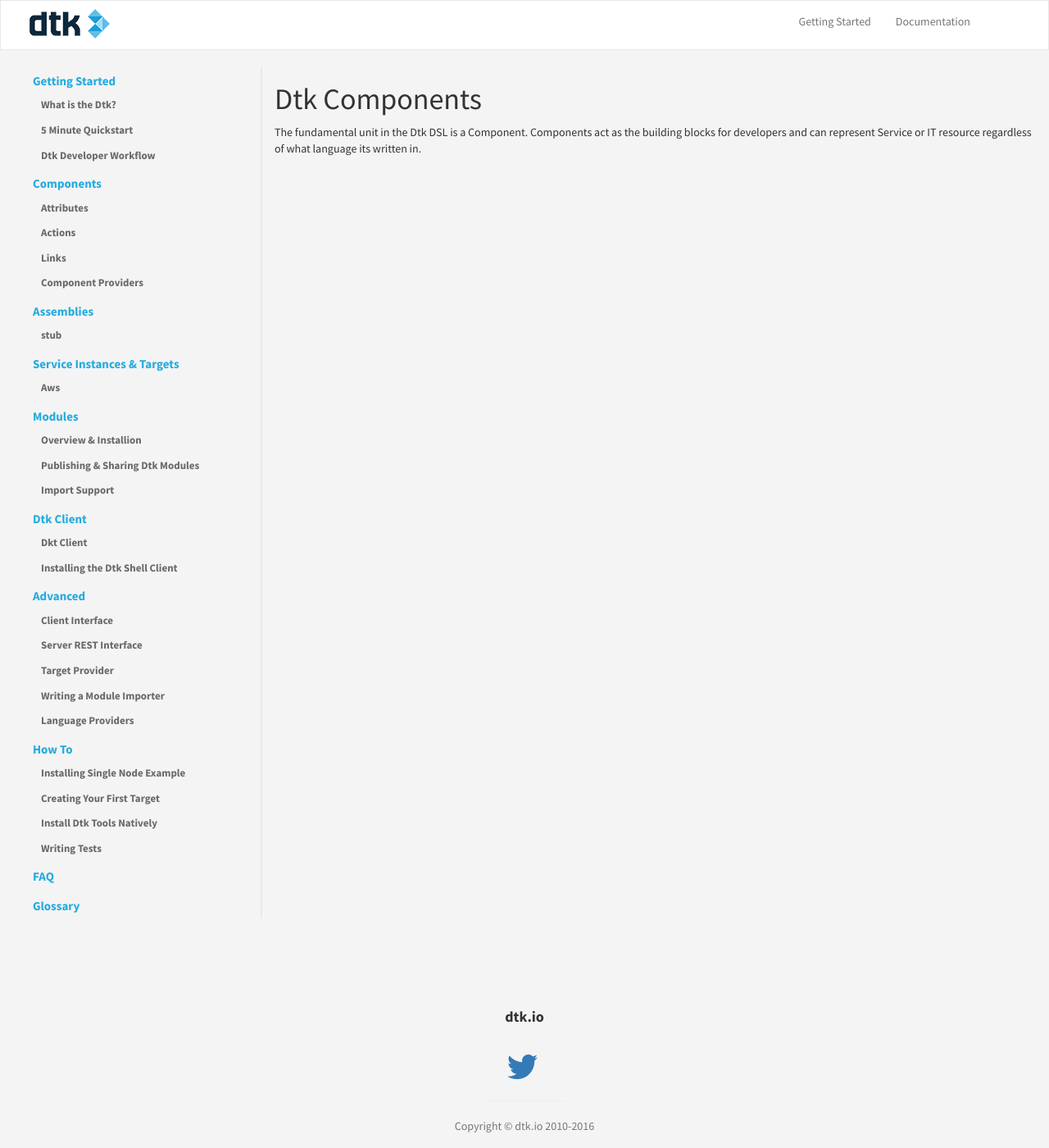
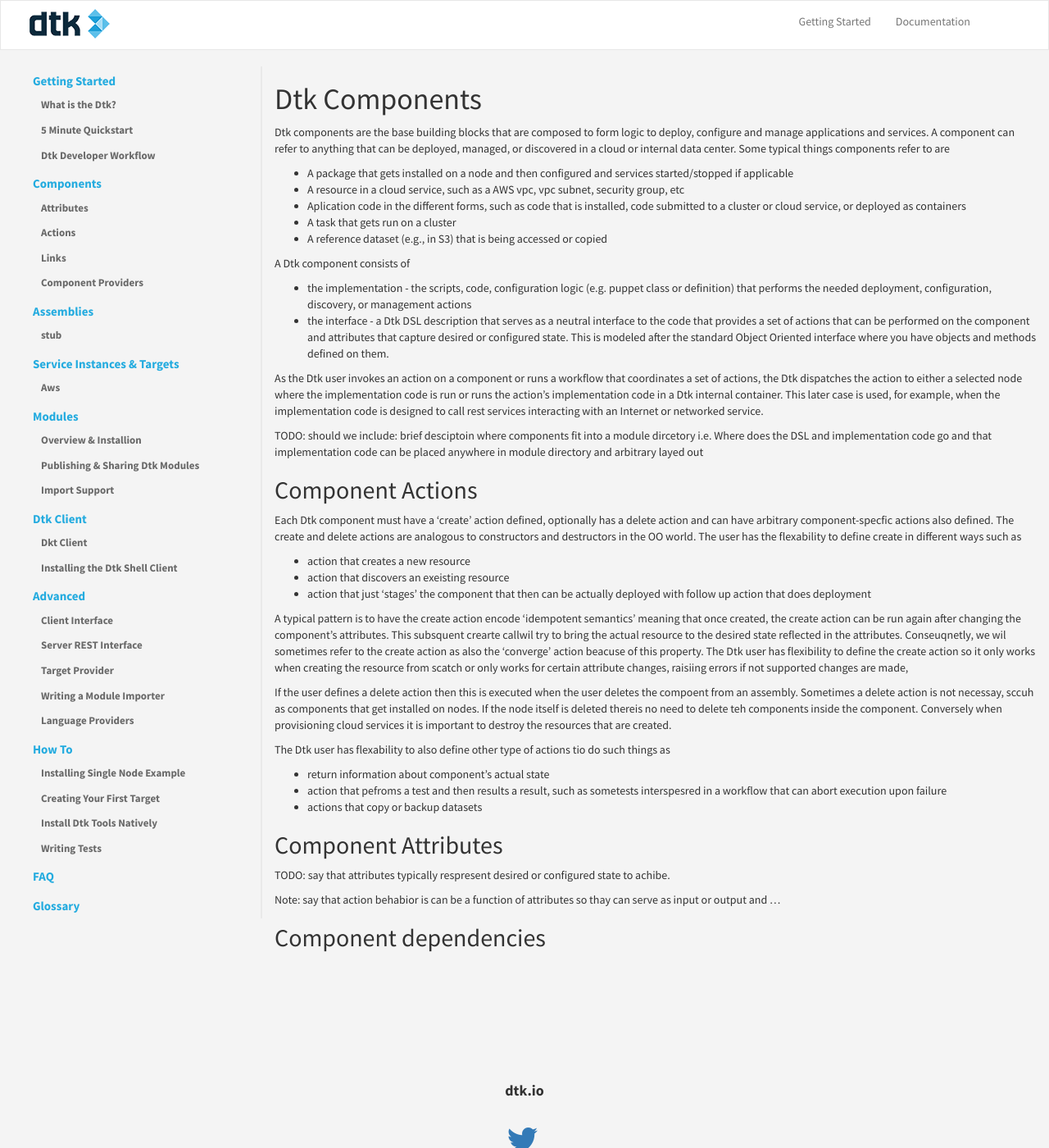
Before and after one commit to dtk/dtk-docs-v1, a Jekyll site: the page built from components.md, in a window 1280 px wide and 1400 px high. Shown: the whole window at 82% size. Built offline with Jekyll 4.4.1, drawn with Linux system fonts in a browser that asks for light colours.

Commit message:
Update to components.md

```diff
--- a/components.md
+++ b/components.md
@@ -5,4 +5,43 @@ permalink: components/index
 
 # Dtk Components
 
-The fundamental unit in the Dtk DSL is a Component.  Components act as the building blocks for developers and can represent Service or IT resource regardless of what language its written in.
+Dtk components are the base building blocks that are composed to form logic to deploy, configure and manage applications and services. A component can refer to anything that can be deployed, managed, or discovered in a cloud or internal data center. Some typical things components refer to are
+
+* A package that gets installed on a node and then configured and services started/stopped if applicable
+* A resource in a cloud service, such as a AWS vpc, vpc subnet, security group, etc
+* Aplication code in the different forms, such as code that is installed, code submitted to a cluster or cloud service, or deployed as containers
+* A task that gets run on a cluster
+* A reference dataset (e.g., in S3) that is being accessed or copied
+
+A Dtk component consists of
+* the implementation - the scripts, code, configuration logic (e.g. puppet class or definition) that performs the needed deployment, configuration, discovery, or management actions
+* the interface - a Dtk DSL description that serves as a neutral interface to the code that provides a set of actions that can be performed on the component and attributes that capture desired or configured state.  This is modeled after the standard Object Oriented interface where you have objects and methods defined on them.
+
+As the Dtk user invokes an action on a component or runs a workflow that coordinates a set of actions, the Dtk dispatches the action to either a selected node where the implementation code is run or runs the action's implementation code in a Dtk internal container. This later case is used, for example, when the implementation code is designed to call rest services interacting with an Internet or networked service.
+
+TODO: should we include: brief desciptoin where components fit into a module dircetory i.e. Where does the DSL and implementation code go and that implementation code can be placed anywhere in module directory and arbitrary layed out
+
+## Component Actions
+
+Each Dtk component must have a 'create' action defined, optionally has a delete action and can have arbitrary component-specfic actions also defined. The create and delete actions are analogous to constructors and destructors in the OO world.
+The user has the flexability to define create in different ways such as
+* action that creates a new resource
+* action that discovers an exeisting resource
+* action that just 'stages' the component that then can be actually deployed with follow up action that does deployment
+
+A typical pattern is to have the create action encode 'idempotent semantics' meaning that once created, the create action can be run again after changing the component's attributes. This subsquent crearte callwil try to bring the actual resource to the desired state reflected in the attributes. Conseuqnetly, we wil sometimes refer to the create action as also the 'converge' action beacuse of this property. The Dtk user has flexibility to define the create action so it only works when creating the resource from scatch or only works for certain attribute changes, raisiing errors if not supported changes are made,
+
+If the user defines a delete action then this is executed when the user deletes the compoent from an assembly. Sometimes a delete action is not necessay, sccuh as components that get installed on nodes. If the node itself is deleted thereis no need to delete teh components inside the component. Conversely when provisioning cloud services it is important to destroy the resources that are created.
+
+The Dtk user has flexability to also define other type of actions tio do such things as
+* return information about component's actual state
+* action that pefroms a test and then results a result, such as sometests interspesred in a workflow that can abort execution upon failure
+* actions that copy or backup datasets
+
+
+## Component Attributes
+
+TODO: say that attributes typically respresent desired or configured state to achibe.
+
+Note: say that action behabior is can be a function of attributes so thay can serve as input or output and ...
+## Component dependencies
```
